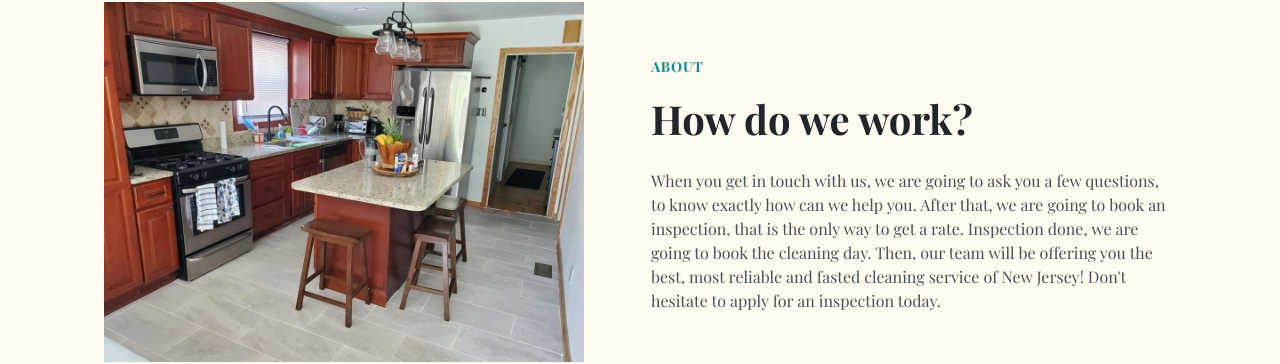
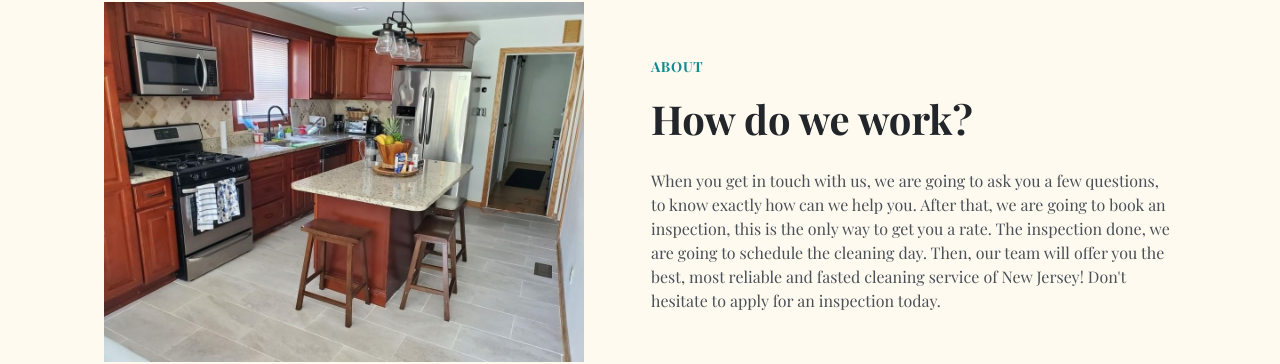
Before and after one commit to theailton/CleaningServices, a plain HTML site: page index.html in a window 1280 px wide. Shown: the part 1740-2104 px from the top of the page. Drawn offline with nearby package versions, Linux system fonts and the light colour scheme.

Commit message:
alteracao texto about

```diff
--- a/index.html
+++ b/index.html
@@ -278,7 +278,7 @@
 
           <div class="content">
             <p>
-              When you get in touch with us, we are going to ask you a few questions, to know exactly how can we help you. After that, we are going to book an inspection, that is the only way to get a rate. Inspection done, we are going to book the cleaning day. Then, our team will be offering you the best, most reliable and fasted cleaning service of New Jersey! Don't hesitate to apply for an inspection today.
+              When you get in touch with us, we are going to ask you a few questions, to know exactly how can we help you. After that, we are going to book an inspection, this is the only way to get you a rate. The inspection done, we are going to schedule the cleaning day. Then, our team will offer you the best, most reliable and fasted cleaning service of New Jersey! Don't hesitate to apply for an inspection today.
             </p>
           </div>
         </div>
```
